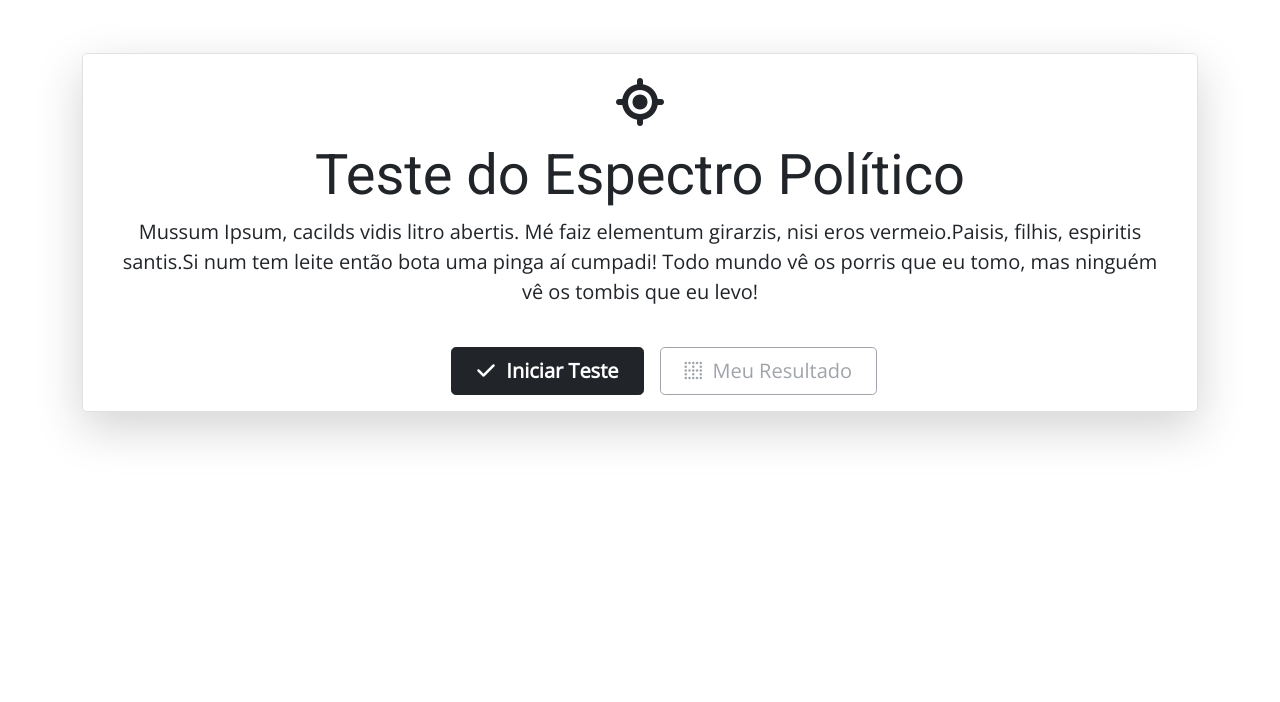
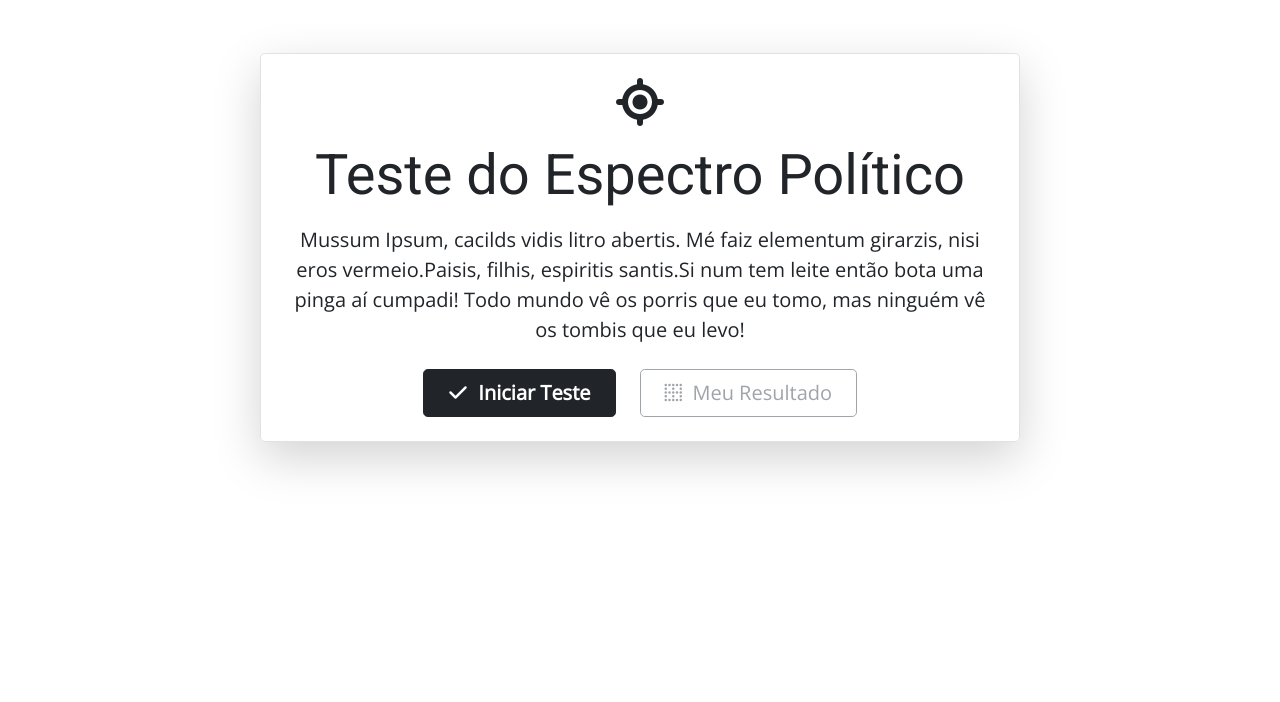
Before and after one commit to existo-me/br, a plain HTML site: page index.html in a window 1280 px wide. Shown: the part 45-747 px from the top of the page. Drawn offline with nearby package versions, Linux system fonts and the light colour scheme.

Commit message:
Intro centered.

```diff
--- a/index.html
+++ b/index.html
@@ -128,12 +128,12 @@
         <main class="container-fluid flex-fill tab-content">
             <!-- Home -->
             <section class="container tab-pane fade show active">
-                <div class="container my-5">
-                    <div class="row p-4 pb-0 text-center border rounded-3 shadow-lg">
+                <div class="row justify-content-md-center my-5">
+                    <div class="col-lg-8 p-4 pb-0 text-center border rounded-3 shadow-lg">
                         <p><i class="fa-solid fa-location-crosshairs fa-3x"></i></p>
-                        <h1 class="display-4">Teste do Espectro Político</h1>
+                        <h1 class="display-4 mb-3">Teste do Espectro Político</h1>
                         <p class="lead">Mussum Ipsum, cacilds vidis litro abertis. Mé faiz elementum girarzis, nisi eros vermeio.Paisis, filhis, espiritis santis.Si num tem leite então bota uma pinga aí cumpadi! Todo mundo vê os porris que eu tomo, mas ninguém vê os tombis que eu levo!</p>
-                        <div class="d-grid gap-2 d-md-flex justify-content-md-center m-4 mb-lg-3">
+                        <div class="d-grid gap-3 d-md-flex justify-content-md-center m-4 mb-lg-4">
                             <button type="button" class="btn btn-dark btn-lg px-4 me-md-2 fw-bold"><i class="fa-solid fa-check"></i>&nbsp; Iniciar Teste</button>
                             <button type="button" class="btn btn-outline-secondary btn-lg px-4" disabled><i class="fa-solid fa-border-none"></i>&nbsp; Meu Resultado</button>
                         </div>
```
